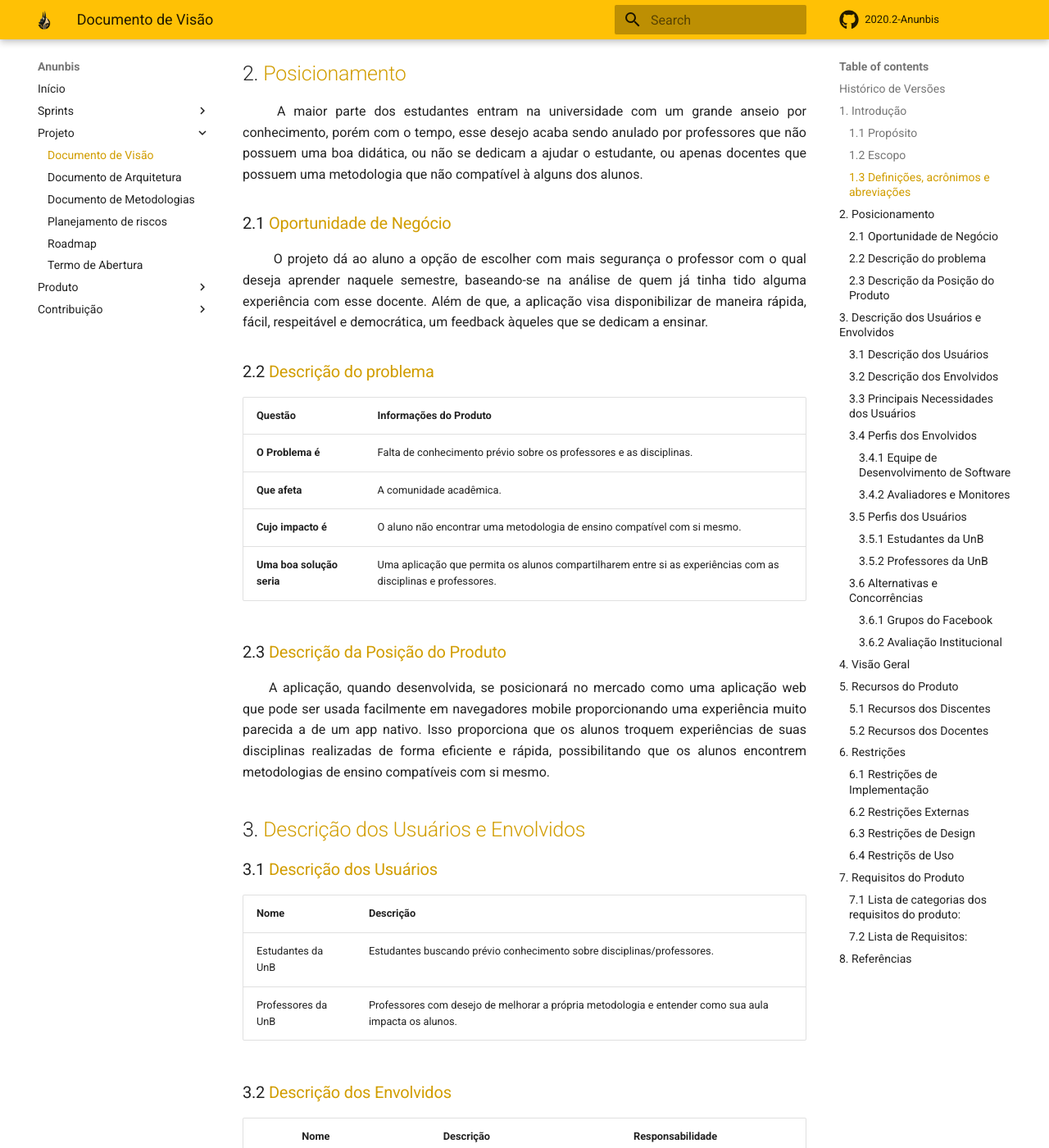
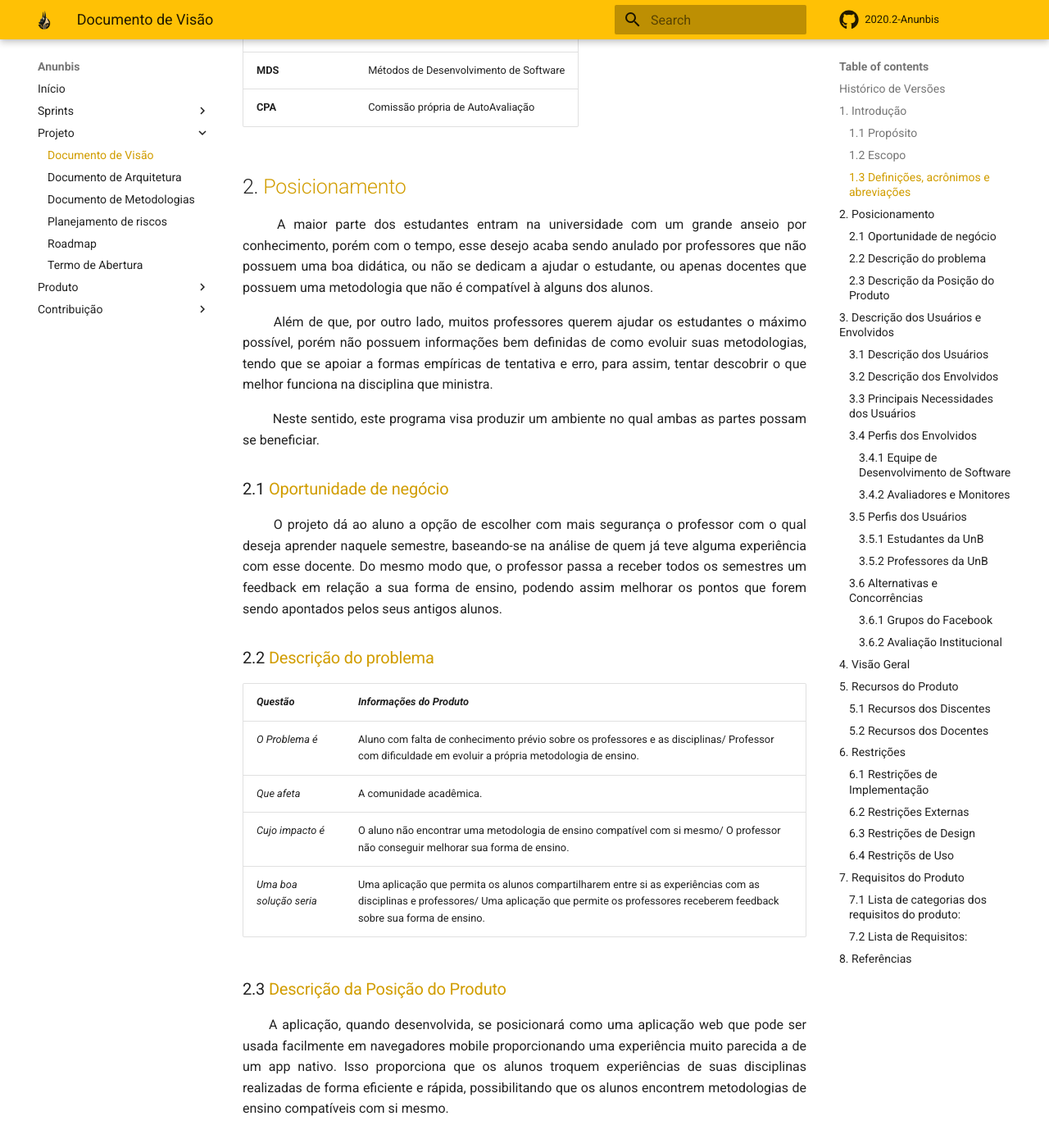
Before and after one commit to fga-eps-mds/2020.2-Anunbis, an MkDocs documentation site: the page built from docs/documentacao/documento-de-visao.md, in a window 1280 px wide and 1400 px high, scrolled down 1277 px. Shown: the whole window at 82% size. Built offline with MkDocs 1.6.1 and Material for MkDocs 9.7.7, drawn with Linux system fonts in a browser that asks for light colours; comment, search, counter and statistics services are not loaded; some of the changed text lies outside the part shown.

Commit message:
(#123) Revisao dos topicos 1 e 2
Co-authored-by: Rodrigo Balbino <rodrigo080599@hotmail.com>
Co-authored-by: Victor Hugo <hugo.victorcsi@gmail.com>
Co-authored-by: Eduardo Afonso <oeduardoafonso@gmail.com>
Co-authored-by: Rafael Cleydson <rafael.cleydson@gmail.com>

```diff
--- a/docs/documentacao/documento-de-visao.md
+++ b/docs/documentacao/documento-de-visao.md
@@ -6,17 +6,20 @@ Data|Versão|Descrição|Autor
 04/03|0.2|Adição dos itens 5, 6 e 7| Roberto|
 26/03|0.2|Atualizando contéudo da página| Rodrigo|
 13/04|0.3|Refatorando tópico 3| Equipe|
+13/04|0.4|Revisão dos tópicos 1,2| Equipe|
 
 
 ## 1. <a name="1">Introdução</a>
 
 ### 1.1 <a name ="1_1">Propósito</a>
 
-<p align="justify"> &emsp;&emsp; Este documento tem por objetivo estabelecer um posicionamento sobre a aplicação, suas características e seu desenvolvimento em questão. Também expondo as suas funcionalidades e definindo seus requisitos em termos de necessidade para usuários finais.</p>
+<p align="justify"> &emsp;&emsp; Este documento tem por objetivo estabelecer um posicionamento sobre a aplicação, suas características e seu desenvolvimento em questão. Também definindo seus requisitos em termos de necessidade para usuários finais.</p>
 
 ### 1.2 <a name="1_2">Escopo</a>
 
-<p align="justify"> &emsp;&emsp; Um dos fatores que definem o sucesso acadêmico de um estudante da Universidade de Brasília são seus professores, pois, dependendo deles, o aluno terá uma experiência diferente em relação à disciplina. Alguns professores cobram mais e outros menos, de fato o aprendizado de um estudante não depende apenas dele mesmo e sim de um conjunto de aspectos incluindo o seu professor. Sendo a finalidade desse projeto, disponibilizar uma forma confiável dos estudantes escolherem seus próprios professores.</p>
+<p align="justify"> &emsp;&emsp; Um dos fatores que definem o sucesso acadêmico de um estudante da Universidade de Brasília são seus professores, pois, dependendo deles, o aluno terá uma experiência diferente em relação à disciplina. Alguns professores cobram mais e outros menos, de fato o aprendizado de um estudante não depende apenas dele mesmo e sim de um conjunto de aspectos incluindo o seu professor. </p>
+
+<p align="justify"> &emsp;&emsp; Sendo o foco desse projeto, ajudar os alunos e os professores. Os alunos serão capazes de escolher professores com metodologias de ensino mais compatíveis com os próprios objetivos, e os professores receberão um fluxo de feedback contínuo em relação á sua forma de ensino. Assim ambos entrarão em um ciclo colaborativo que irá beneficiar todos na UnB. </p>
 
 ### 1.3 <a name=1_3>Definições, acrônimos e abreviações</a>
 
@@ -30,25 +33,29 @@ Tópico destinado as definições, acrônimos e abreviações dos termos usados
 |**CPA**| Comissão própria de AutoAvaliação
 
 ## 2. <a name="2">Posicionamento</a>
-<p align="justify">&emsp;&emsp; A maior parte dos estudantes entram na universidade com um grande anseio por conhecimento, porém com o tempo, esse desejo acaba sendo anulado por professores que não possuem uma boa didática, ou não se dedicam a ajudar o estudante, ou apenas docentes que possuem uma metodologia que não compatível à alguns dos alunos.</p>
+<p align="justify">&emsp;&emsp; A maior parte dos estudantes entram na universidade com um grande anseio por conhecimento, porém com o tempo, esse desejo acaba sendo anulado por professores que não possuem uma boa didática, ou não se dedicam a ajudar o estudante, ou apenas docentes que possuem uma metodologia que não é compatível à alguns dos alunos.</p>
 
-### 2.1 <a name="2_1">Oportunidade de Negócio</a>
+<p align="justify">&emsp;&emsp; Além de que, por outro lado, muitos professores querem ajudar os estudantes o máximo possível, porém não possuem informações bem definidas de como evoluir suas metodologias, tendo que se apoiar a formas empíricas de tentativa e erro, para assim, tentar descobrir o que melhor funciona na disciplina que ministra. </p>
 
-<p align="justify">&emsp;&emsp; O projeto dá ao aluno a opção de escolher com mais segurança o professor com o qual deseja aprender naquele semestre, baseando-se na análise de quem já tinha tido alguma experiência com esse docente. Além de que, a aplicação visa disponibilizar de maneira rápida, fácil, respeitável e democrática, um feedback àqueles que se dedicam a ensinar.</p>
+<p align="justify">&emsp;&emsp; Neste sentido, este programa visa produzir um ambiente no qual ambas as partes possam se beneficiar. </p>
+
+
+### 2.1 <a name="2_1">Oportunidade de negócio</a>
+
+<p align="justify">&emsp;&emsp; O projeto dá ao aluno a opção de escolher com mais segurança o professor com o qual deseja aprender naquele semestre, baseando-se na análise de quem já teve alguma experiência com esse docente. Do mesmo modo que, o professor passa a receber todos os semestres um feedback em relação a sua forma de ensino, podendo assim melhorar os pontos que forem sendo apontados pelos seus antigos alunos.</p>
 
 ### 2.2 <a name="2_2">Descrição do problema</a>
 
-|**Questão**|**Informações do Produto**|
+|*Questão*|*Informações do Produto*|
 |:-|:-|
-|**O Problema é**|Falta de conhecimento prévio sobre os professores e as disciplinas.|
-|**Que afeta**|A comunidade acadêmica. |
-|**Cujo impacto é**|O aluno não encontrar uma metodologia de ensino compatível com si mesmo.|
-|**Uma boa solução seria**|Uma aplicação que permita os alunos compartilharem entre si as experiências com as disciplinas e professores.|
+|*O Problema é*|Aluno com falta de conhecimento prévio sobre os professores e as disciplinas/ Professor com dificuldade em evoluir a própria metodologia de ensino.|
+|*Que afeta*|A comunidade acadêmica. |
+|*Cujo impacto é*|O aluno não encontrar uma metodologia de ensino compatível com si mesmo/ O professor não conseguir melhorar sua forma de ensino.|
+|*Uma boa solução seria*|Uma aplicação que permita os alunos compartilharem entre si as experiências com as disciplinas e professores/ Uma aplicação que permite os professores receberem feedback sobre sua forma de ensino.|
 
 ### 2.3 <a name="2_3">Descrição da Posição do Produto</a>
 
-<p align="justify">&emsp;&emsp;A aplicação, quando desenvolvida, se posicionará no mercado como uma aplicação web que pode ser usada facilmente em navegadores mobile proporcionando uma experiência muito parecida a de um app nativo. Isso proporciona que os alunos troquem experiências de suas disciplinas realizadas de forma eficiente e rápida, possibilitando que os alunos encontrem metodologias de ensino compatíveis com si mesmo.</p>
-
+<p align="justify">&emsp;&emsp;A aplicação, quando desenvolvida, se posicionará como uma aplicação web que pode ser usada facilmente em navegadores mobile proporcionando uma experiência muito parecida a de um app nativo. Isso proporciona que os alunos troquem experiências de suas disciplinas realizadas de forma eficiente e rápida, possibilitando que os alunos encontrem metodologias de ensino compatíveis com si mesmo.</p>
 
 ## 3. <a name="3">Descrição dos Usuários e Envolvidos</a>
 
```
